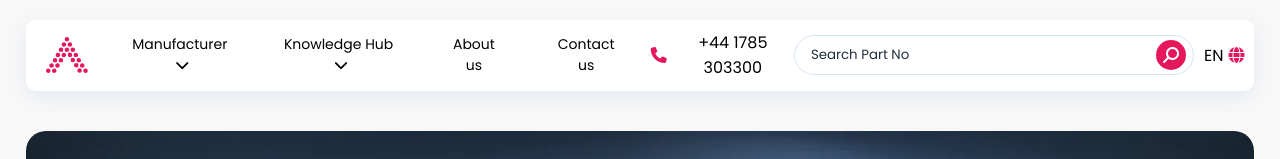
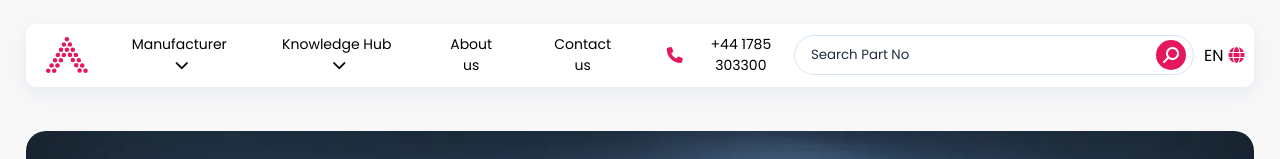
Before and after one commit to emmanuelojiji/eua-refresh, a React (Create React App) app: page / in a window 1280 px wide. Shown: the top 159 px of the page. Built offline with nearby package versions, Linux system fonts and the light colour scheme.

Commit message:
style: font size of phone number reduced
margin right of nav to 50px

```diff
--- a/src/components/Header.js
+++ b/src/components/Header.js
@@ -18,7 +18,7 @@ const Header = () => {
         </nav>
 
         <i class="fa-solid fa-phone icon"></i>
-        <p>+44 1785 303300</p>
+        <p className="phone-number">+44 1785 303300</p>
 
         <div className="header-search-container">
           <input
--- a/src/components/Header.scss
+++ b/src/components/Header.scss
@@ -11,14 +11,12 @@ header {
   justify-content: center;
   padding-left: 2%;
   padding-right: 2%;
-
 }
 
 nav {
   gap: 50px;
   display: flex;
-  margin-right: 30px;
-
+  margin-right: 50px;
 
   a,
   p {
@@ -32,6 +30,10 @@ nav {
       color: #526fae;
     }
   }
+}
+
+.phone-number {
+  font-size: 14px;
 }
 
 .fa-chevron-down {
```
